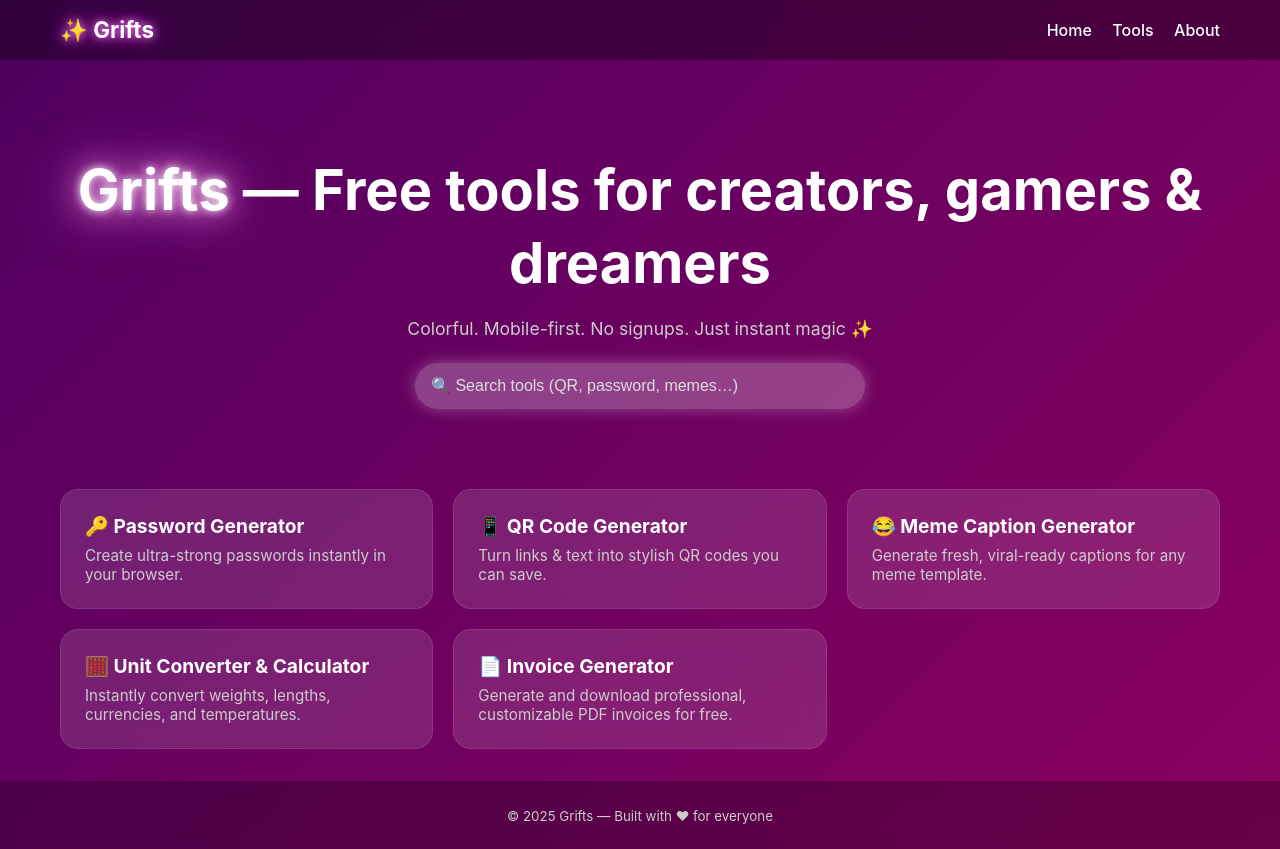
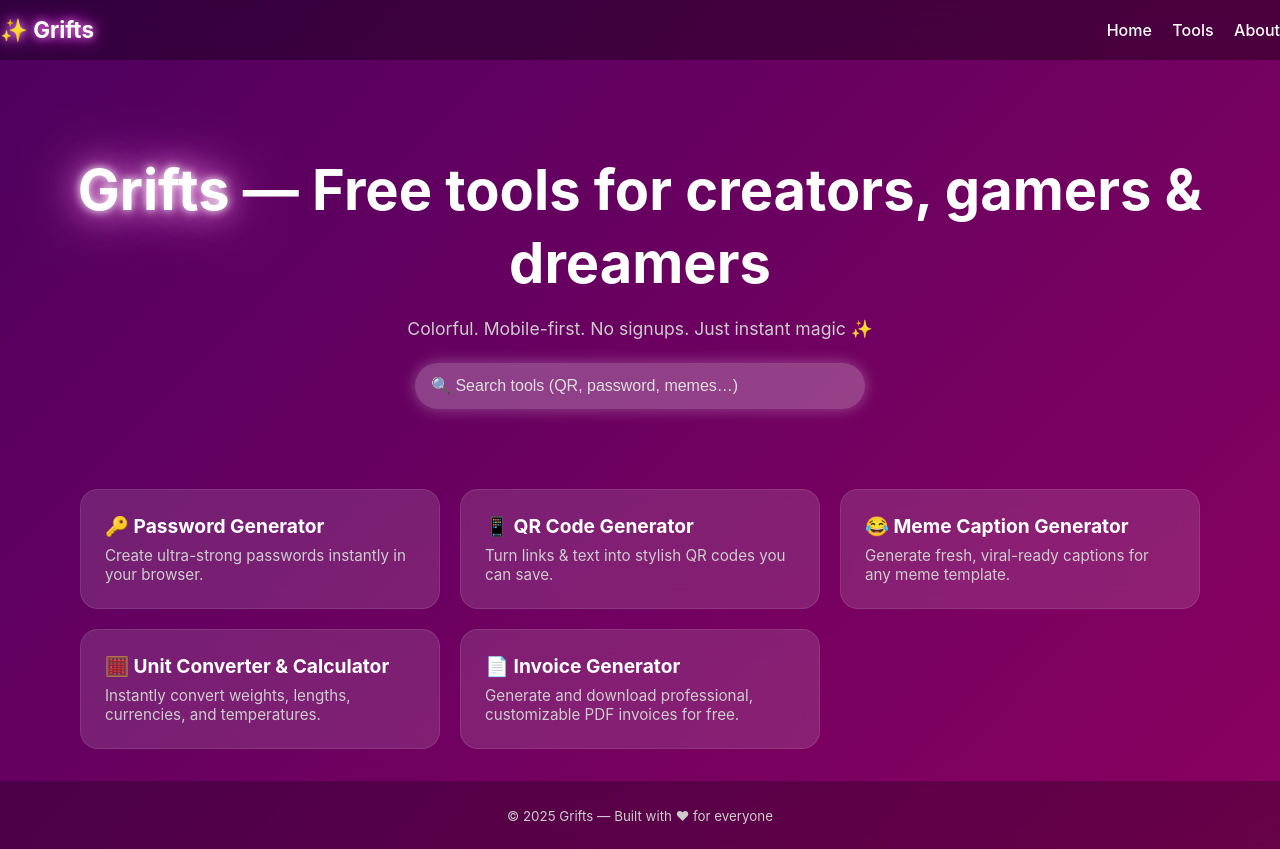
Before and after one commit to pongowarrior/Grifts, a plain HTML site: page index.html in a window 1280 px wide. Drawn offline with Linux system fonts and the light colour scheme.

Commit message:
update index.html

```diff
--- a/index.html
+++ b/index.html
@@ -12,7 +12,7 @@
 </head>
 <body>
   <header class="site-header">
-    <div class="container header-row">
+    <div class="header-row">
       <a class="logo" href="/">✨ Grifts</a>
       <nav class="nav">
         <a href="/">Home</a>
@@ -22,8 +22,8 @@
     </div>
   </header>
 
-  <main>
-    <section class="hero container">
+  <main class="container">
+    <section class="hero">
       <h1><span class="glow">Grifts</span> — Free tools for creators, gamers & dreamers</h1>
       <p class="sub">Colorful. Mobile-first. No signups. Just instant magic ✨</p>
       <input id="toolSearch" class="search" placeholder="🔍 Search tools (QR, password, memes…)" />
```
